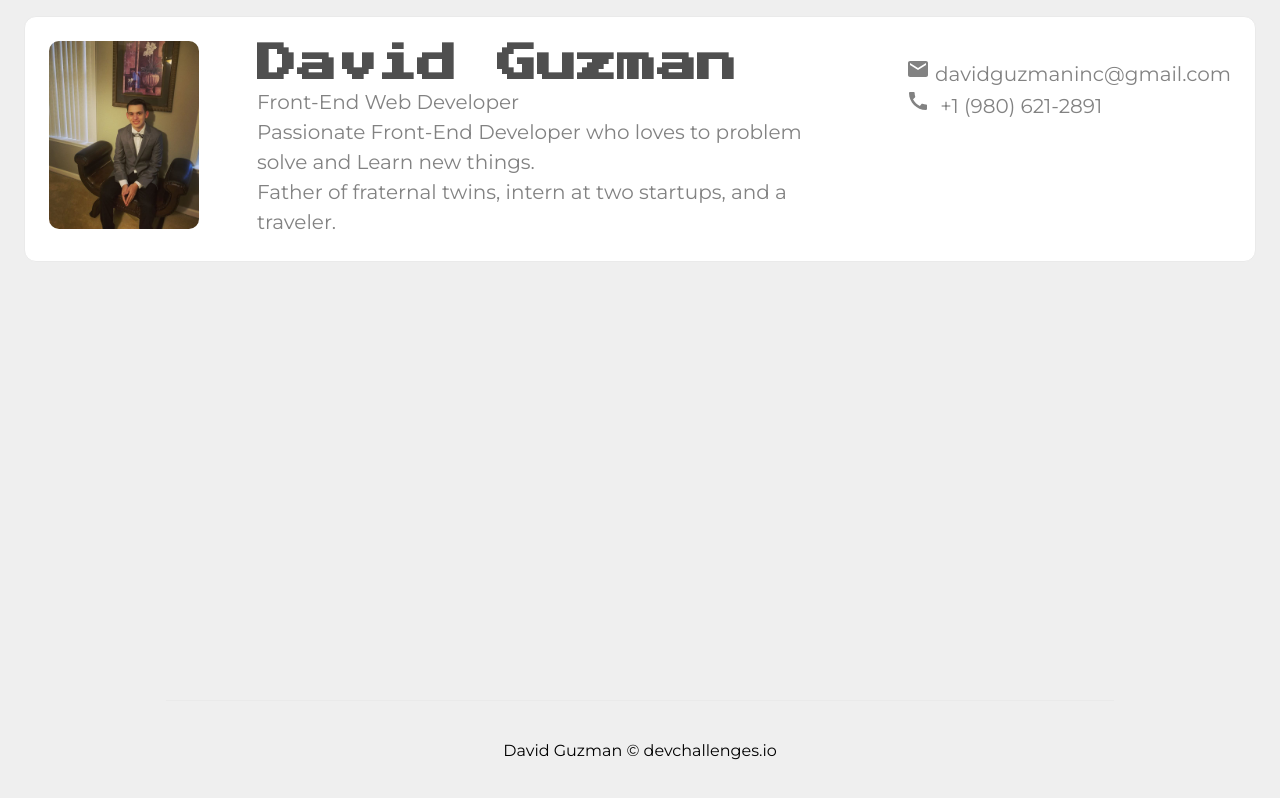
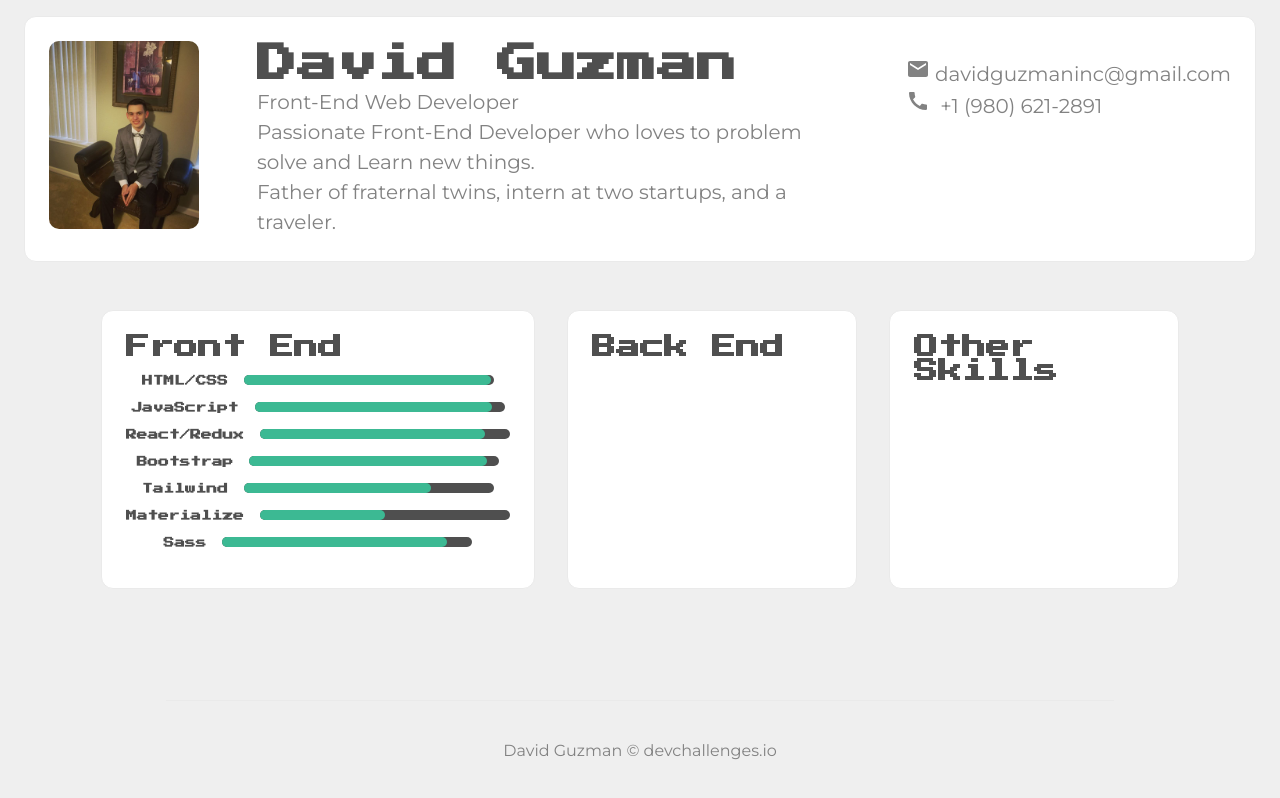
Before and after one commit to daveguz97/portfolio, a Next.js app: page / in a window 1280 px wide. Built offline with nearby package versions, Linux system fonts and the light colour scheme.

Commit message:
made minor adjustments to the skills and header

```diff
--- a/components/Header.js
+++ b/components/Header.js
@@ -8,10 +8,7 @@ const Header = () => {
         <header className={headerStyle.header}>
             <div className={styles.card}>
                 <div className={headerStyle.cardWrapper}>
-                    <img
-                        src='/me.jpg'
-                        alt='A picture of me'
-                    />
+                    <img src='/me.jpg' alt='A picture of me' />
                     <div className={headerStyle.textContent}>
                         <h3 className={headerStyle.title}>David Guzman</h3>
                         <p className={headerStyle.description}>
--- /dev/null
+++ b/components/Skills.js
@@ -0,0 +1,75 @@
+import skillStyles from '../styles/Skills.module.scss';
+import styles from '../styles/Layout.module.scss';
+
+const Skills = () => {
+    return (
+        <section className={skillStyles.skills}>
+            <div className={`${styles.card} ${skillStyles.skillsCard}`}>
+                <div className={skillStyles.textContent}>
+                    <h3>Front End</h3>
+                    <div
+                        className={`${skillStyles.htmlCss} ${skillStyles.skill}`}>
+                        <h6>HTML/CSS</h6>
+                        <div className={skillStyles.progressBar}>
+                            <div className={skillStyles.completed}></div>
+                        </div>
+                    </div>
+                    <div
+                        className={`${skillStyles.javascript} ${skillStyles.skill}`}>
+                        <h6>JavaScript</h6>
+                        <div className={skillStyles.progressBar}>
+                            <div className={skillStyles.completed}></div>
+                        </div>
+                    </div>
+                    <div
+                        className={`${skillStyles.react} ${skillStyles.skill}`}>
+                        <h6>React/Redux</h6>
+                        <div className={skillStyles.progressBar}>
+                            <div className={skillStyles.completed}></div>
+                        </div>
+                    </div>
+                    <div
+                        className={`${skillStyles.bootstrap} ${skillStyles.skill}`}>
+                        <h6>Bootstrap</h6>
+                        <div className={skillStyles.progressBar}>
+                            <div className={skillStyles.completed}></div>
+                        </div>
+                    </div>
+                    <div
+                        className={`${skillStyles.tailwind} ${skillStyles.skill}`}>
+                        <h6>Tailwind</h6>
+                        <div className={skillStyles.progressBar}>
+                            <div className={skillStyles.completed}></div>
+                        </div>
+                    </div>
+                    <div
+                        className={`${skillStyles.materialize} ${skillStyles.skill}`}>
+                        <h6>Materialize</h6>
+                        <div className={skillStyles.progressBar}>
+                            <div className={skillStyles.completed}></div>
+                        </div>
+                    </div>
+                    <div
+                        className={`${skillStyles.sass} ${skillStyles.skill}`}>
+                        <h6>Sass</h6>
+                        <div className={skillStyles.progressBar}>
+                            <div className={skillStyles.completed}></div>
+                        </div>
+                    </div>
+                </div>
+            </div>
+            <div className={`${styles.card} ${skillStyles.skillsCard}`}>
+                <div className={skillStyles.textContent}>
+                    <h3>Back End</h3>
+                </div>
+            </div>
+            <div className={`${styles.card} ${skillStyles.skillsCard}`}>
+                <div className={skillStyles.textContent}>
+                    <h3>Other Skills</h3>
+                </div>
+            </div>
+        </section>
+    );
+};
+
+export default Skills;
--- a/pages/index.js
+++ b/pages/index.js
@@ -1,5 +1,5 @@
 import Head from 'next/head';
-import styles from '../styles/Layout.module.scss';
+import Skills from '../components/Skills';
 
 export default function Home() {
     return (
@@ -8,6 +8,7 @@ export default function Home() {
                 <title>David Guzman</title>
                 <link rel='icon' href='/favicon.ico' />
             </Head>
+            <Skills />
         </>
     );
 }
--- a/styles/Header.module.scss
+++ b/styles/Header.module.scss
@@ -1,15 +1,10 @@
 @import './variables.scss';
 
 .header {
-    p, a {
-        color: $secondary-gray-color;
-        margin: .3rem 0;
-    }
     .title {
         margin: 0;
         line-height: 1.15;
         font-size: 2.5rem;
-        color: $primary-gray-color;
     }
 
     .cardWrapper {
@@ -33,11 +28,6 @@
         border-radius: 10px;
     }
 
-    .title,
-    .description {
-        text-align: center;
-    }
-
     .socialLinks {
         display: flex;
         min-height: 10vh;
@@ -52,7 +42,7 @@
 @media screen and (max-width: 1024px) {
     .header {
         img {
-            max-width: 60%;
+            max-width: 50%;
             margin: 2rem 0;
         }
 
@@ -64,7 +54,7 @@
         .textContent {
             width: 80%;
             align-items: center;
-
+            text-align: center;
             p {
                 margin-top: 1rem;
             }
--- a/styles/Layout.module.scss
+++ b/styles/Layout.module.scss
@@ -8,12 +8,8 @@
 }
 
 .main {
-  padding: 5rem 0;
+  padding: 1rem 0;
   flex: 1;
-  display: flex;
-  flex-direction: column;
-  justify-content: center;
-  align-items: center;
 }
 
 .code {
--- /dev/null
+++ b/styles/Skills.module.scss
@@ -0,0 +1,67 @@
+@import 'variables';
+
+.skills {
+    width: 100%;
+    display: flex;
+
+    .skill {
+        margin: 1rem 0;
+        display: flex;
+        justify-content: center;
+    }
+
+    .progressBar {
+        background-color: $primary-gray-color;
+        width: 250px;
+        max-height: 10px;
+        margin-left: 1rem;
+        border-radius: 5px;
+
+        .completed {
+            height: 100%;
+            background-color: $completed-color;
+            border-radius: 5px;
+        }
+    }
+
+    .htmlCss {
+        .completed {
+            width: 99%;
+        }
+    }
+
+    .javascript {
+        .completed {
+            width: 95%;
+        }
+    }
+
+    .react {
+        .completed {
+            width: 90%;
+        }
+    }
+
+    .bootstrap {
+        .completed {
+            width: 95%;
+        }
+    }
+
+    .tailwind {
+        .completed {
+            width: 75%;
+        }
+    }
+
+    .materialize {
+        .completed {
+            width: 50%;
+        }
+    }
+    .sass {
+        .completed {
+            width: 90%;
+        }
+    }
+}
--- a/styles/globals.scss
+++ b/styles/globals.scss
@@ -1,6 +1,12 @@
 @import url('https://fonts.googleapis.com/css2?family=Montserrat&family=Press+Start+2P&display=swap');
 
 @import 'variables.scss';
+
+* {
+    margin: 0;
+    padding: 0;
+    box-sizing: border-box;
+}
 
 html,
 body {
@@ -19,6 +25,7 @@ h4,
 h5,
 h6 {
     font-family: $heading-font-family;
+    color: $primary-gray-color;
 }
 
 p {
@@ -30,6 +37,11 @@ a {
     text-decoration: none;
 }
 
+    p, a {
+        color: $secondary-gray-color;
+        margin: .3rem 0;
+    }
+
 * {
     box-sizing: border-box;
 }
--- a/styles/variables.scss
+++ b/styles/variables.scss
@@ -5,3 +5,4 @@ $dark-text-color: #333;
 $primary-gray-color: #4f4f4f;
 $secondary-gray-color: #828282;
 $primary-btn-color: #2F80ED;
+$completed-color: #3cb993
```
